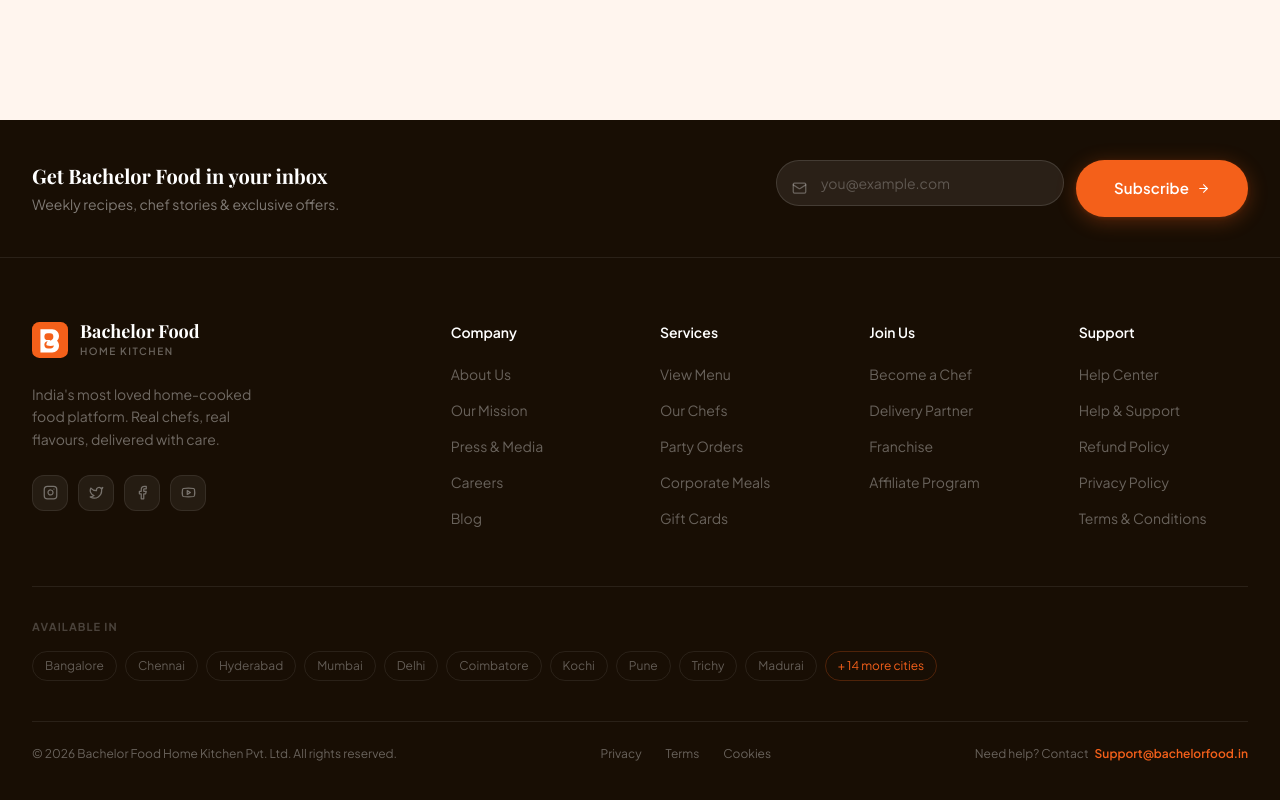
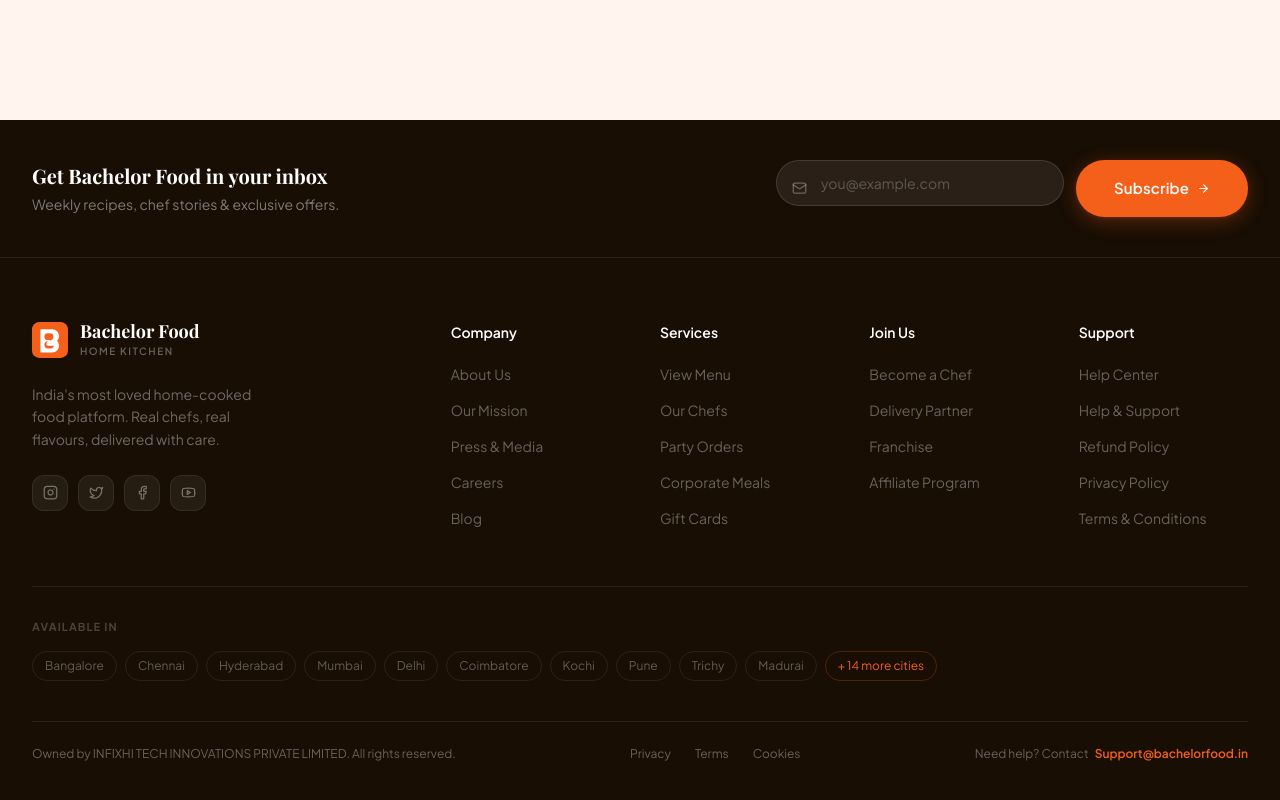
Before and after one commit to bachelorfood/landing-page, a React (Vite) app: page / in a window 1280 px wide. Shown: the part 7994-8794 px from the top of the page. Built offline with nearby package versions, Linux system fonts and the light colour scheme; a web font is replaced by a local one.

Commit message:
naming change

```diff
--- a/src/components/Footer.tsx
+++ b/src/components/Footer.tsx
@@ -112,7 +112,7 @@
 
         {/* Bottom */}
         <div className="mt-10 pt-6 border-t border-white/8 flex flex-col sm:flex-row items-center justify-between gap-4 text-white/35 text-xs">
-          <p>© {new Date().getFullYear()} Bachelor Food Home Kitchen Pvt. Ltd. All rights reserved.</p>
+          <p>Owned by INFIXHI TECH INNOVATIONS PRIVATE LIMITED. All rights reserved.</p>
           <div className="flex gap-6">
             <Link to="/terms#privacy" className="hover:text-white/50 transition-colors">Privacy</Link>
             <Link to="/terms" className="hover:text-white/50 transition-colors">Terms</Link>
```
